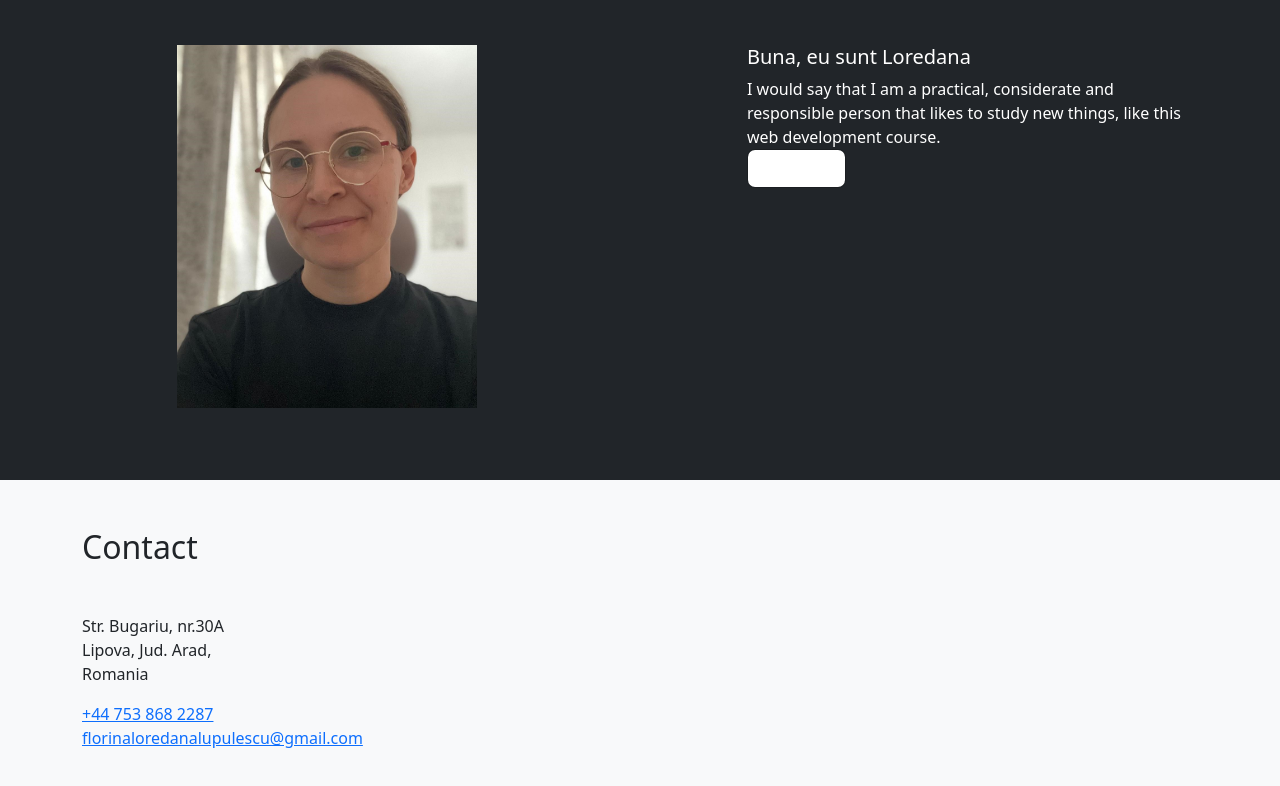
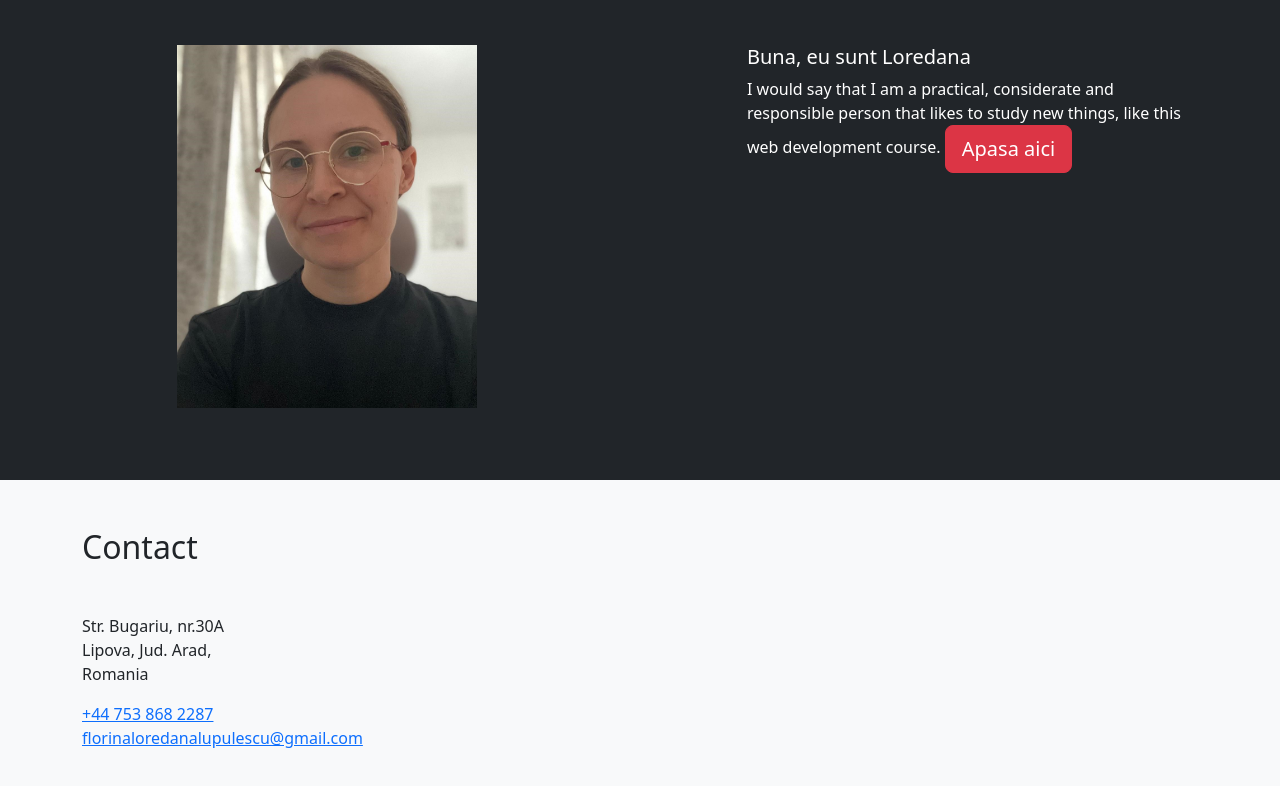
Before and after one commit to Flupulescu/Bootstrap-Site-Portofolio, a plain HTML site: page index.html in a window 1280 px wide. Shown: the part 3142-3928 px from the top of the page. Drawn offline with nearby package versions, Linux system fonts and the light colour scheme.

Commit message:
update index.html

```diff
--- a/index.html
+++ b/index.html
@@ -20,11 +20,14 @@
   <script src="https://cdn.jsdelivr.net/npm/bootstrap@5.3.3/dist/js/bootstrap.bundle.min.js"></script>
 
   <script>
-    $(function () {
-      $('.popover').popover({
-        container: 'body'
-      })
-    })
+    document.addEventListener("DOMContentLoaded", function () {
+      const popoverTriggerList = document.querySelectorAll(
+        '[data-bs-toggle="popover"]'
+      );
+      const popoverList = [...popoverTriggerList].map(
+        (popoverTriggerEl) => new bootstrap.Popover(popoverTriggerEl)
+      );
+    });
   </script>
 </head>
 
@@ -344,8 +347,8 @@
             I would say that I am a practical, considerate and responsible
             person that likes to study new things, like this web development
             course.
-            <button type="button" class="btn btn-lg btn-danger popover" data-toggle="popover" title="surpriza"
-              data-content="And here's some amazing content. It's very engaging. Right?">
+            <button type="button" class="btn btn-lg btn-danger" data-bs-toggle="popover"
+              data-bs-title="Aici este titlul" data-bs-content="Aici este contentul">
               Apasa aici
             </button>
           </p>
```
